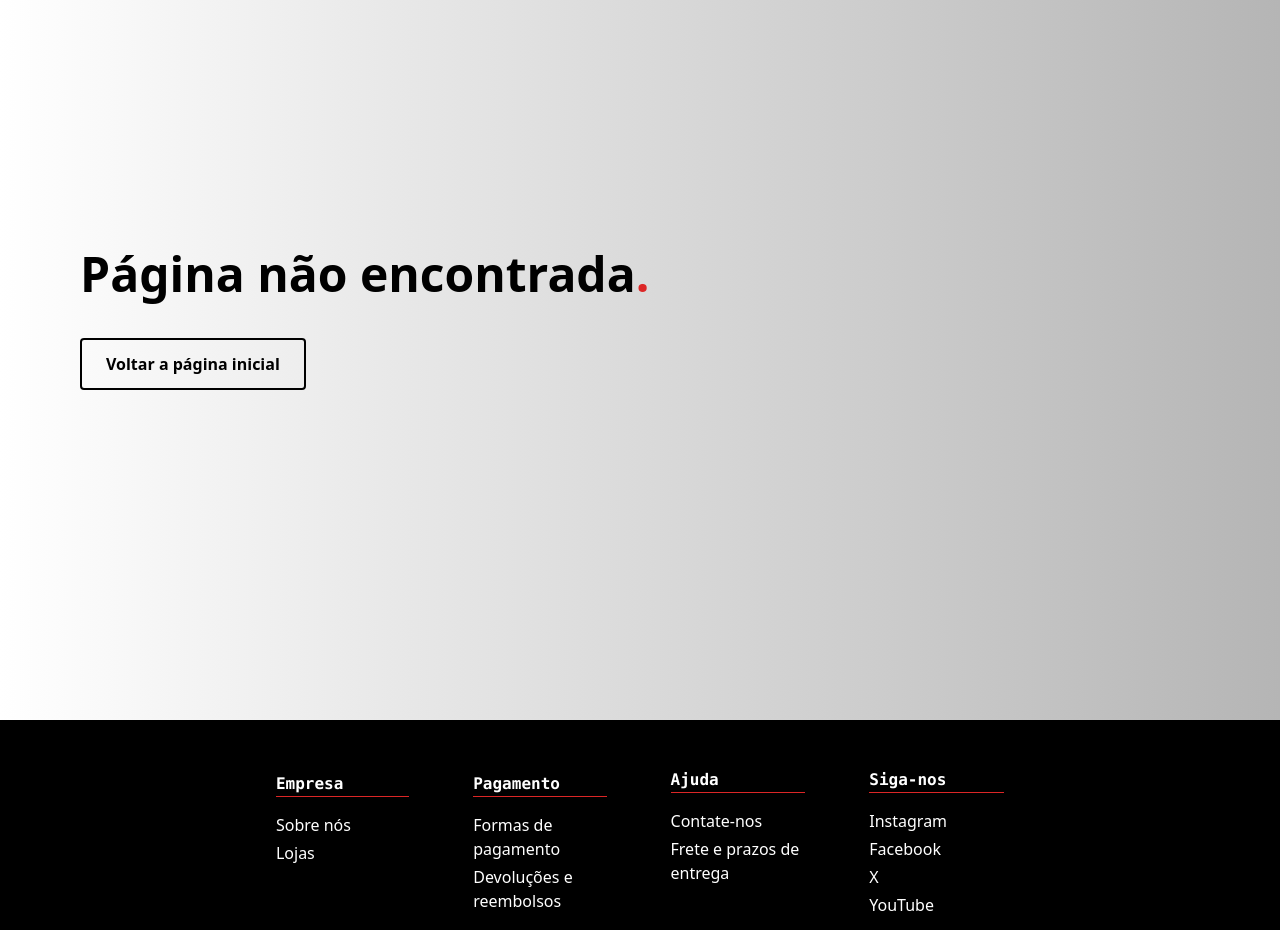
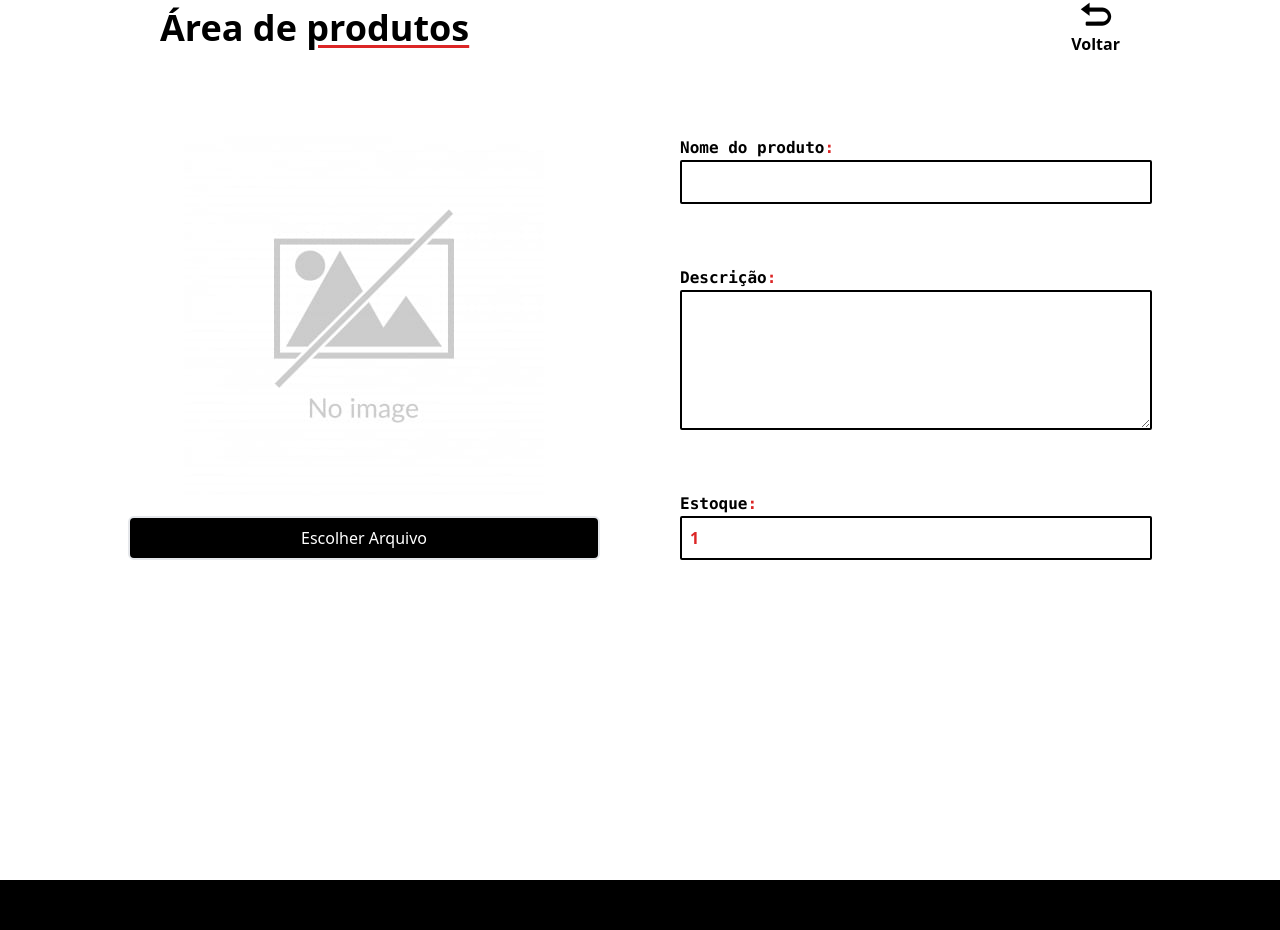
Before and after one commit to matcbv/povstore, a React (Vite) app: page /addProduct in a window 1280 px wide. Shown: the part 169-1099 px from the top of the page. Built offline with nearby package versions, Linux system fonts and the light colour scheme; no server answers.

Commit message:
Adicao da pagina para adicao de produtos

```diff
--- a/src/components/SessionForm.jsx
+++ b/src/components/SessionForm.jsx
@@ -1,11 +1,10 @@
 import { useContext, useState } from "react";
-import { signInWithEmailAndPassword } from "firebase/auth";
-import { auth } from "../database/firebase";
 import { UserContext } from "../contexts/UserProvider/context";
 
 import { toast } from "react-toastify";
 import { useNavigate } from "react-router-dom";
-import { getUserData } from "../utils/getUserData";
+import { loginWithEmail } from "../database/auth";
+import { actionTypes } from "../contexts/UserProvider/actionTypes";
 
 export function SessionForm(){
     const navigate = useNavigate();
@@ -18,29 +17,15 @@ export function SessionForm(){
 
     const handleSubmit = async (e) => {
         e.preventDefault();
-        try{
-            /*
-                A função signInWithEmailAndPassword é responsável por autenticar o usuário e iniciar a sessão dele no Firebase Authentication. Ao final, caso bem-sucedido, nos será retornado um objeto contendo informações do usuário autenticado:
-
-                    user: Um objeto com os dados do usuário autenticado.
-                    providerId: O provedor de autenticação usado (por exemplo, "password").
-                    operationType: O tipo de operação realizada ("signUp" para cadastro e "signIn" para login).
-
-                Caso contrário, o erro contendo a causa nos é retornado.
-
-                Sua estrutura segue o seguinte padrão:
-
-                    signInWithEmailAndPassword(auth, 'user', 'password');
-            */
-            const userCredentials = await signInWithEmailAndPassword(auth, user, password);
-            getUserData(userCredentials.user, dispatch);
+        const respone = await loginWithEmail(user, password);
+        if(respone.success){
+            dispatch({ type: actionTypes.ADD_DATA, payload: respone.data });
             navigate('/');
-
-        } catch(e){
-            if(e.code === 'auth/invalid-email'){
+        } else{
+            if(respone.error === 'auth/invalid-email'){
                 setUser('');
                 setUserError('E-mail inválido');
-            } else if(e.code === 'auth/invalid-credential'){
+            } else if(respone.error === 'auth/invalid-credential'){
                 // Podemos chamar diferentes tipos de toasts (info, success, error, warn), passando a eles a mensagem a ser exibida e um objeto opcional para personalização.
                 toast.error('E-mail ou senha incorretos');
             };
--- a/src/contexts/UserProvider/index.jsx
+++ b/src/contexts/UserProvider/index.jsx
@@ -3,18 +3,27 @@ import { UserContext } from "./context";
 import { reducer } from "./reducer";
 import { data } from "./data";
 import { onAuthStateChanged } from "firebase/auth";
-import { auth } from '../../database/firebase';
+import { auth, db } from '../../database/firebase';
 import { actionTypes } from "./actionTypes";
-import { getUserData } from "../../utils/getUserData";
+import { doc, getDoc } from "firebase/firestore";
 
 export function UserProvider({ children }) {
     const [state, dispatch] = useReducer(reducer, data);
 
     useEffect(() => {
-        const checkAuth = onAuthStateChanged(auth, (user) => {
-            user ? getUserData(user, dispatch) : dispatch({ type: actionTypes.REMOVE_DATA })
+        const checkAuth = onAuthStateChanged(auth, async (user) => {
+            if(user){
+                try{
+                    const userRef = doc(db, 'users', user.uid);
+                    const userData = (await getDoc(userRef)).data();
+                    dispatch({ type: actionTypes.ADD_DATA, payload: userData });
+                } catch(e){
+                    throw new Error(e.message);
+                };
+            } else{
+                dispatch({ type: actionTypes.REMOVE_DATA })
+            };
         });
-
         return () => checkAuth();
     }, []);
 
--- /dev/null
+++ b/src/database/auth.js
@@ -0,0 +1,39 @@
+import { signInWithEmailAndPassword, signOut } from "firebase/auth";
+import { auth, db } from "./firebase";
+import { doc, getDoc } from "firebase/firestore";
+
+export async function loginWithEmail(user, password){
+    try{
+        /*
+            A função signInWithEmailAndPassword é responsável por autenticar o usuário e iniciar a sessão dele no Firebase Authentication. Ao final, caso bem-sucedido, nos será retornado um objeto contendo informações do usuário autenticado:
+
+                user: Um objeto com os dados do usuário autenticado.
+                providerId: O provedor de autenticação usado (por exemplo, "password").
+                operationType: O tipo de operação realizada ("signUp" para cadastro e "signIn" para login).
+
+            Caso contrário, o erro contendo a causa nos é retornado.
+
+            Sua estrutura segue o seguinte padrão:
+
+                signInWithEmailAndPassword(auth, 'user', 'password');
+        */
+        const userCredentials = await signInWithEmailAndPassword(auth, user, password);
+        // Para obtermos os dados do usuário no Firestore, devemos obter uma referência a seu documento através de seu uid.
+        const userRef = doc(db, 'users', userCredentials.user.uid);
+        /*
+            Com a função getDoc, conseguimos obter os dados armazenado em um docuento através de sua referência. Sua estrutura segue o seguinte padrão:
+
+                getDoc(userRef);
+
+            Obs.: getDoc nos retorna uma promise, portanto, devemos trabalhar por meio de funções assíncronas ou callbacks.
+        */
+        const userData = (await getDoc(userRef)).data();
+        return {success: true, data: userData}
+    } catch(e){
+        return {success: false, error: e.code};
+    };
+};
+
+export async function logout() {
+    await signOut(auth);
+};
--- a/src/layouts/Footer.jsx
+++ b/src/layouts/Footer.jsx
@@ -1,6 +1,7 @@
 export function Footer(){
     return (
-        <footer className="flex flex-col md:flex-row justify-center items-center gap-y-8 md:gap-y-0 gap-x-10 md:gap-x-16 py-12 text-white bg-black">
+        <footer className="text-white bg-black">
+            <div className="flex flex-col md:flex-row justify-center items-center gap-y-8 md:gap-y-0 gap-x-10 md:gap-x-16 py-12">
                 <div className="flex gap-x-10 md:gap-x-16">
                     <div className="w-1/2">
                         <p className="font-bold border-b border-red-600 mb-4 font-mono">Empresa</p>
@@ -43,7 +44,8 @@ export function Footer(){
                         </ul>
                     </div>
                 </div>
-
+            </div>
+            <p className="text-sm font-bold pb-5 pl-5">&copy; 2025 POV<span className="text-red-600">.</span> Store</p>
         </footer>
     );
 };
--- a/src/layouts/Header/DropdownMenu.jsx
+++ b/src/layouts/Header/DropdownMenu.jsx
@@ -29,7 +29,7 @@ export function DropdownMenu({ setDropdown }){
 
     return (
         <nav
-        className="flex justify-end absolute left-0 top-full w-full bg-black/85 backdrop-blur-md border border-t-red-600 border-b-black h-80"
+        className="flex justify-end absolute left-0 top-full w-full bg-black/90 backdrop-blur-md border border-t-red-600 border-b-black h-80"
         onMouseLeave={ delayDropdown }
         style={{
             opacity: isVisible ? 1 : 0,
--- /dev/null
+++ b/src/pages/AddProduct.jsx
@@ -0,0 +1,50 @@
+import { Footer } from "../layouts/Footer";
+import { Header } from "../layouts/Header";
+
+export function AddProduct(){
+    return (
+        <>
+            <Header />
+                <main className="flex flex-col gap-y-20 h-screen my-20">
+                    <div className="flex justify-between items-center px-8 md:px-40">
+                        <h1 className="text-2xl md:text-4xl font-bold">Área de <span className="underline decoration-red-600 underline-offset-4">produtos</span></h1>
+                        <span className="flex flex-col items-center cursor-pointer font-bold">
+                            <img src="/assets/images/return.png" alt="Voltar" />
+                            Voltar
+                        </span>
+                    </div>
+                    <div className="flex justify-center">
+                        <form className="flex gap-x-20 w-full max-w-5xl">
+                            <div className="w-1/2 flex flex-col items-center gap-y-5">
+                                <div className="">
+                                    <img src="/assets/images/no_image.jpg" alt="Nenhuma imagem escolhida." />
+                                </div>
+                                <div className="flex flex-col w-full">
+                                    <label htmlFor="image" className="p-2 bg-black border-2 rounded-md text-center text-white cursor-pointer">
+                                        Escolher Arquivo
+                                    </label>
+                                    <input name="image" id="image" type="file" className="hidden" />
+                                </div>
+                            </div>
+                            <div className="flex flex-col justify-between gap-y-10 w-1/2">
+                                <div className="flex flex-col">
+                                    <label htmlFor="name" className="font-bold font-mono">Nome do produto<span className="text-red-600">:</span></label>
+                                    <input type="text" name="name" id="name" className="p-2 border-2 border-black rounded-sm font-bold text-red-600" />
+                                </div>
+                                <div className="flex flex-col">
+                                    <label htmlFor="description" className="font-bold font-mono">Descrição<span className="text-red-600">:</span></label>
+                                    <textarea name="description" id="description" rows={5} className="p-2 border-2 border-black rounded-sm font-bold text-red-600"></textarea>
+                                </div>
+                                <div className="flex flex-col">
+                                    <label htmlFor="quantity" className="font-bold font-mono">Estoque<span className="text-red-600">:</span></label>
+                                    <input type="text" name="quantity" id="quantity" defaultValue={1} min={1} max={99} className="p-2 border-2 border-black rounded-sm font-bold text-red-600" />
+                                </div>
+                            </div>
+                        </form>
+                    </div>
+
+                </main>
+            <Footer />
+        </>
+    )
+}
--- a/src/pages/UserAccount.jsx
+++ b/src/pages/UserAccount.jsx
@@ -2,10 +2,21 @@ import { useContext } from "react";
 import { Footer } from "../layouts/Footer";
 import { Header } from "../layouts/Header";
 import { UserContext } from "../contexts/UserProvider/context";
-import { Link } from "react-router-dom";
+import { Link, useNavigate } from "react-router-dom";
+import { logout } from "../database/auth";
 
 export function UserAccount(){
+    const navigate = useNavigate();
     const [state, ] = useContext(UserContext);
+
+    const handleClick = () => {
+        try{
+            logout();
+            navigate('/');
+        }catch(e){
+            throw new Error(e.message);
+        };
+    };
 
     const addressExists = () => {
         if (state.address) {
@@ -33,12 +44,12 @@ export function UserAccount(){
             <main className="flex flex-col gap-y-20 min-h-screen my-20">
                 <div className="flex justify-between items-center px-8 md:px-40">
                     <h1 className="text-2xl md:text-4xl font-bold">Conta de <span className="underline decoration-red-600 underline-offset-4">{state.name}</span></h1>
-                    <span className="cursor-pointer font-bold">
+                    <span className="flex flex-col items-center cursor-pointer font-bold" onClick={ handleClick }>
                         <img src="/assets/images/sign_out.png" alt="Sair" />
                         Sair
                     </span>
                 </div>
-                <section className="flex flex-col md:flex-row items-center md:items-stretch gap-y-20 md:gap-y-0 justify-center gap-x-40 text-black">
+                <section className="flex flex-col md:flex-row items-center md:items-stretch gap-y-20 md:gap-y-0 justify-center md:gap-x-10 lg:gap-x-40 text-black">
                     <div className="flex flex-col gap-y-20">
                         <div className="flex flex-col gap-y-8">
                             {addressExists()}
--- a/src/routes.jsx
+++ b/src/routes.jsx
@@ -7,6 +7,7 @@ import { Session } from './pages/Session';
 import { Register } from './pages/Register';
 import { NotFound } from './pages/NotFound';
 import { UserAccount } from './pages/UserAccount';
+import { AddProduct } from './pages/AddProduct';
 
 export function AppRoutes(){
     return (
@@ -16,6 +17,7 @@ export function AppRoutes(){
             <Route path='/session' element={ <Session /> } />
             <Route path='/register' element={ <Register /> } />
             <Route path='/account' element={ <UserAccount /> } />
+            <Route path='/addProduct' element={ <AddProduct /> } />
             <Route path='*' element={ <NotFound /> } />
         </Routes>
     );
--- a/src/utils/getUserData.js
+++ /dev/null
@@ -1,21 +0,0 @@
-import { db } from "../database/firebase";
-import { actionTypes } from "../contexts/UserProvider/actionTypes";
-import { doc, getDoc } from "firebase/firestore";
-
-export async function getUserData(user, dispatch){
-    try{
-        // Para obtermos os dados do usuário no Firestore, devemos obter uma referência a seu documento através de seu uid.
-        const userRef = doc(db, 'users', user.uid);
-        /*
-            Com a função getDoc, conseguimos obter os dados armazenado em um docuento através de sua referência. Sua estrutura segue o seguinte padrão:
-
-                getDoc(userRef);
-
-            Obs.: getDoc nos retorna uma promise, portanto, devemos trabalhar por meio de funções assíncronas ou callbacks.
-        */
-        const userData = (await getDoc(userRef)).data();
-        dispatch({ type: actionTypes.ADD_DATA, payload: userData });
-    } catch(e){
-        throw new Error(e.message);
-    };
-};
```
Also changed, not shown: public/assets/images/no_image.jpg (added), public/assets/images/return.png (added). Lines whose indentation alone changed are shown as unchanged.
